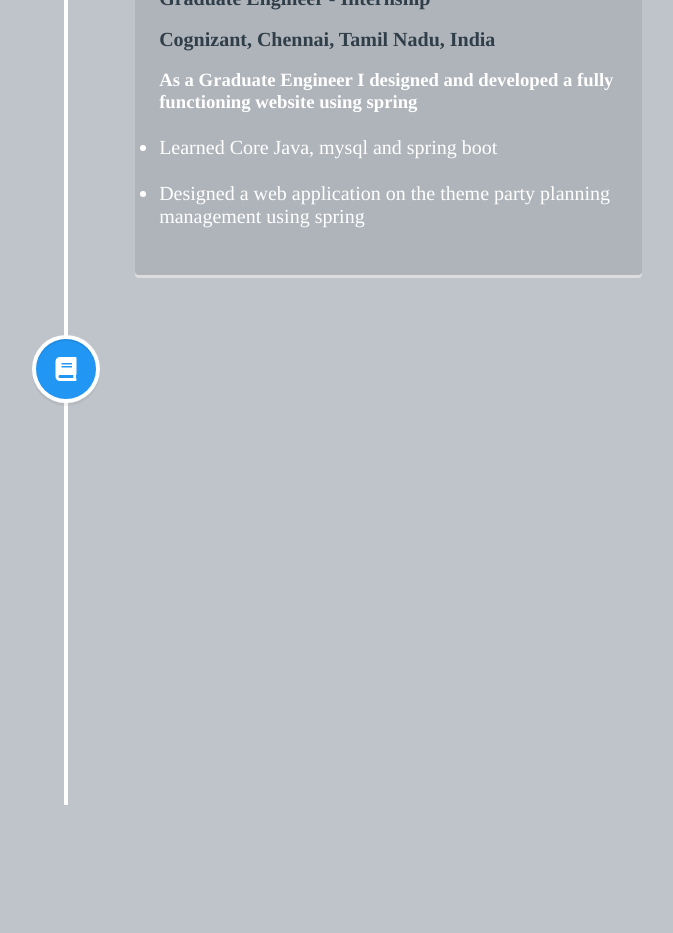
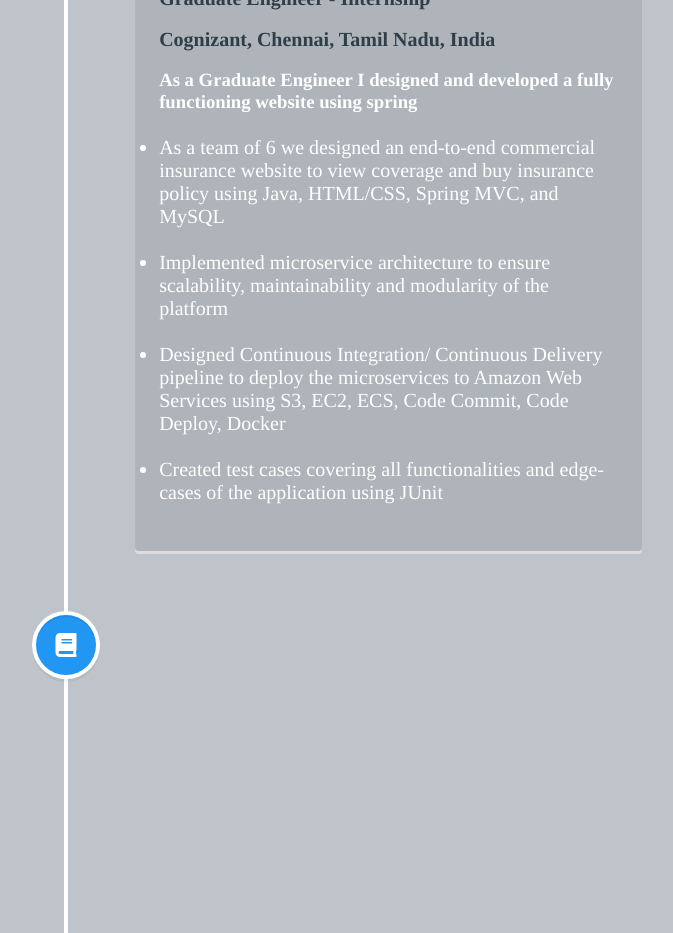
Before and after one commit to Harish2603/portfolio, a React (Create React App) app: page /experience in a window 1280 px wide. Shown: the part 1300-2233 px from the top of the page, without its empty margins (574-1247 px from the left). Before the commit the page ends 2105 px from the top, so only its background shows below. Built offline with nearby package versions, Linux system fonts and the light colour scheme.

Commit message:
change in intern

```diff
--- a/src/Experience/Experience.js
+++ b/src/Experience/Experience.js
@@ -63,8 +63,11 @@
         <h2>Cognizant, Chennai, Tamil Nadu, India</h2><br />
         <h3>As a Graduate Engineer I designed and developed a fully functioning website using spring </h3>
         <ul className="body-content"><br />
-          <li>Learned Core Java, mysql and spring boot</li><br />
-          <li>Designed a web application on the theme party planning management using spring</li><br />
+          <li>As a team of 6 we designed an end-to-end commercial insurance website to view coverage and buy insurance policy using Java, HTML/CSS, Spring MVC, and MySQL</li><br />
+          <li>Implemented microservice architecture to ensure scalability, maintainability and modularity of the platform</li><br />
+          <li>Designed Continuous Integration/ Continuous Delivery pipeline to deploy the microservices to Amazon Web Services using S3, EC2, ECS, Code Commit, Code Deploy, Docker</li><br />
+          <li>Created test cases covering all functionalities and edge-cases of the application using JUnit</li><br />
+
         </ul>
         </div>
       </VerticalTimelineElement>
```
